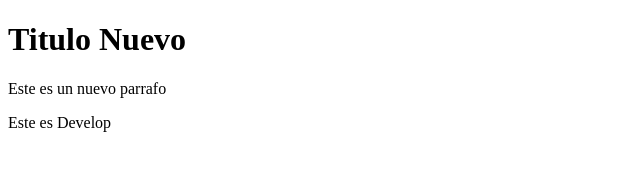
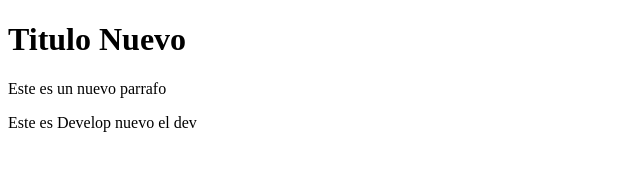
Before and after one commit to Net32-2020/hello-world-git, a plain HTML site: page index.html in a window 1280 px wide. Shown: the full height of the page, 0-640 px from the left. Drawn offline with Linux system fonts and the light colour scheme.

Commit message:
Se agrega otra modificacion

```diff
--- a/index.html
+++ b/index.html
@@ -11,4 +11,6 @@
 <p>Este es un nuevo parrafo</p>
 
 Este es Develop
+
+nuevo el dev
 </html>
```
